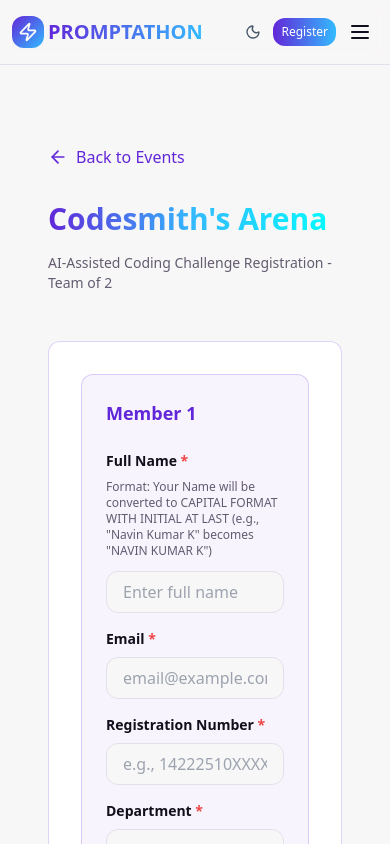
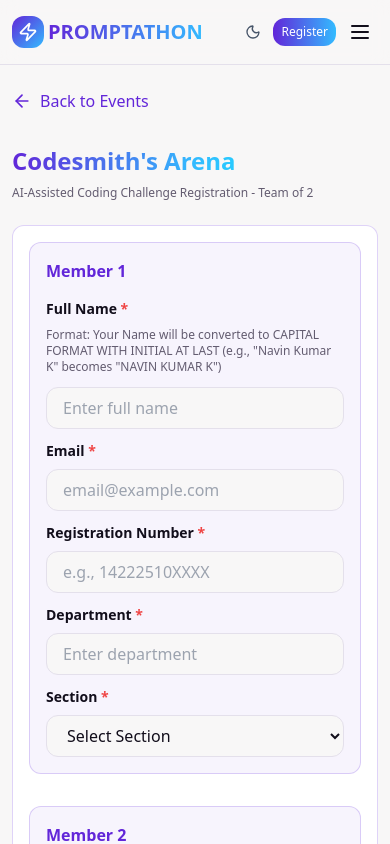
Before and after one commit to MDHaarith/MS-Promtathon, a React (Vite) app: page /register/codesmiths-arena in a window 390 px wide. Shown: the top 844 px of the page. Built offline with nearby package versions, Linux system fonts and the light colour scheme.

Commit message:
Fix mobile keyboard dismissal and optimize responsive spacing
cgen-15fe3702710e43a0970dda15f5869252

```diff
--- a/client/pages/CodesmitersArenaForm.tsx
+++ b/client/pages/CodesmitersArenaForm.tsx
@@ -145,10 +145,10 @@ export default function CodesmitersArenaForm() {
     const memberKey = memberNum === 1 ? "member1" : "member2";
 
     return (
-      <div className="p-6 rounded-lg border border-primary/20 bg-primary/5">
-        <h3 className="text-lg font-bold mb-6 text-primary">Member {memberNum}</h3>
+      <div className="p-4 sm:p-6 rounded-lg border border-primary/20 bg-primary/5">
+        <h3 className="text-base sm:text-lg font-bold mb-4 sm:mb-6 text-primary">Member {memberNum}</h3>
 
-        <div className="space-y-4">
+        <div className="space-y-3 sm:space-y-4">
           <div>
             <label className="block text-sm font-semibold mb-2">
               Full Name <span className="text-red-500">*</span>
@@ -253,12 +253,12 @@ export default function CodesmitersArenaForm() {
 
   return (
     <Layout>
-      <section className="min-h-[calc(100vh-80px)] pt-20 pb-10 px-4">
+      <section className="w-full pt-6 sm:pt-10 md:pt-20 pb-6 sm:pb-8 md:pb-10 px-3 sm:px-4">
         <div className="absolute inset-0 bg-gradient-to-br from-primary/10 via-background to-secondary/10 -z-10" />
-        <div className="absolute top-20 right-10 w-72 h-72 bg-primary/20 rounded-full blur-3xl -z-10" />
-        <div className="absolute bottom-0 left-10 w-72 h-72 bg-secondary/20 rounded-full blur-3xl -z-10" />
+        <div className="hidden sm:block absolute top-20 right-10 w-72 h-72 bg-primary/20 rounded-full blur-3xl -z-10" />
+        <div className="hidden md:block absolute bottom-0 left-10 w-72 h-72 bg-secondary/20 rounded-full blur-3xl -z-10" />
 
-        <div className="container max-w-2xl">
+        <div className="w-full max-w-2xl mx-auto">
           <button
             onClick={() => navigate("/register")}
             className="inline-flex items-center gap-2 text-primary hover:text-primary/80 transition-colors mb-8"
@@ -267,16 +267,16 @@ export default function CodesmitersArenaForm() {
             Back to Events
           </button>
 
-          <div className="mb-12 animate-fade-in-up">
-            <h1 className="text-3xl sm:text-4xl md:text-5xl font-bold mb-4 bg-gradient-to-r from-primary via-secondary to-accent bg-clip-text text-transparent">
+          <div className="mb-6 sm:mb-10 md:mb-12 animate-fade-in-up">
+            <h1 className="text-2xl sm:text-3xl md:text-5xl font-bold mb-2 sm:mb-4 bg-gradient-to-r from-primary via-secondary to-accent bg-clip-text text-transparent">
               Codesmith's Arena
             </h1>
-            <p className="text-sm sm:text-base md:text-lg text-muted-foreground">
+            <p className="text-xs sm:text-sm md:text-lg text-muted-foreground">
               AI-Assisted Coding Challenge Registration - Team of 2
             </p>
           </div>
 
-          <div className="bg-card rounded-xl border border-primary/20 p-8 animate-fade-in-up">
+          <div className="bg-card rounded-lg sm:rounded-xl border border-primary/20 p-4 sm:p-6 md:p-8 animate-fade-in-up">
             <form onSubmit={handleSubmit} className="space-y-8">
               {error && (
                 <div className="p-4 rounded-lg bg-red-500/10 border border-red-500/30 text-red-600">
```
